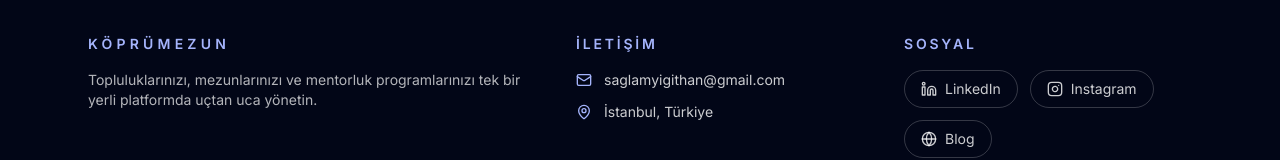
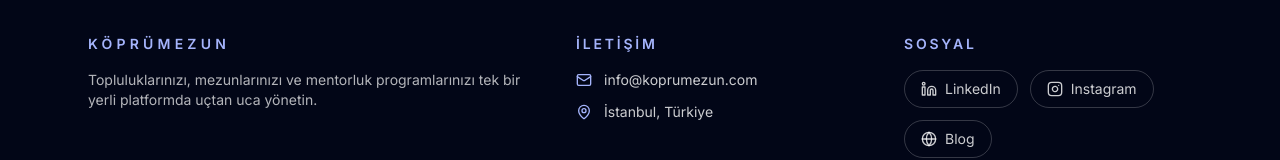
Before and after one commit to ygthns/KopruMezun, a React (Vite) app: page / in a window 1280 px wide. Shown: the part 8993-9153 px from the top of the page. Built offline with nearby package versions, Linux system fonts and the light colour scheme.

Commit message:
Update email address in Footer component

```diff
--- a/src/components/Footer.jsx
+++ b/src/components/Footer.jsx
@@ -46,8 +46,8 @@ const Footer = ({ language }) => {
             <ul className="mt-4 space-y-3 text-sm text-white/80">
               <li className="flex items-center gap-3">
                 <Mail className="h-4 w-4 text-indigo-300" aria-hidden="true" />
-                <a href="mailto:saglamyigithan@gmail.com" className="hover:text-white">
-                  saglamyigithan@gmail.com
+                <a href="mailto:info@koprumezun.com" className="hover:text-white">
+                  info@koprumezun.com
                 </a>
               </li>
               <li className="flex items-center gap-3">
```
